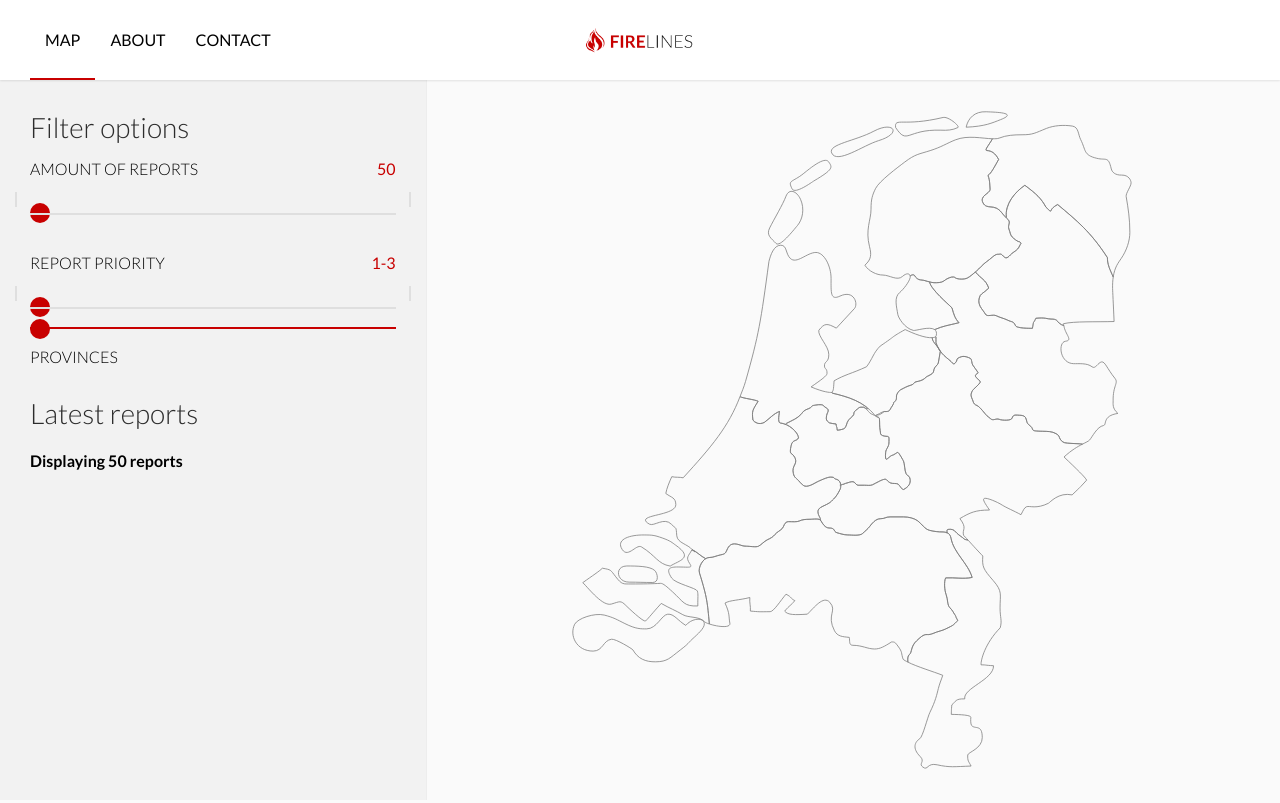
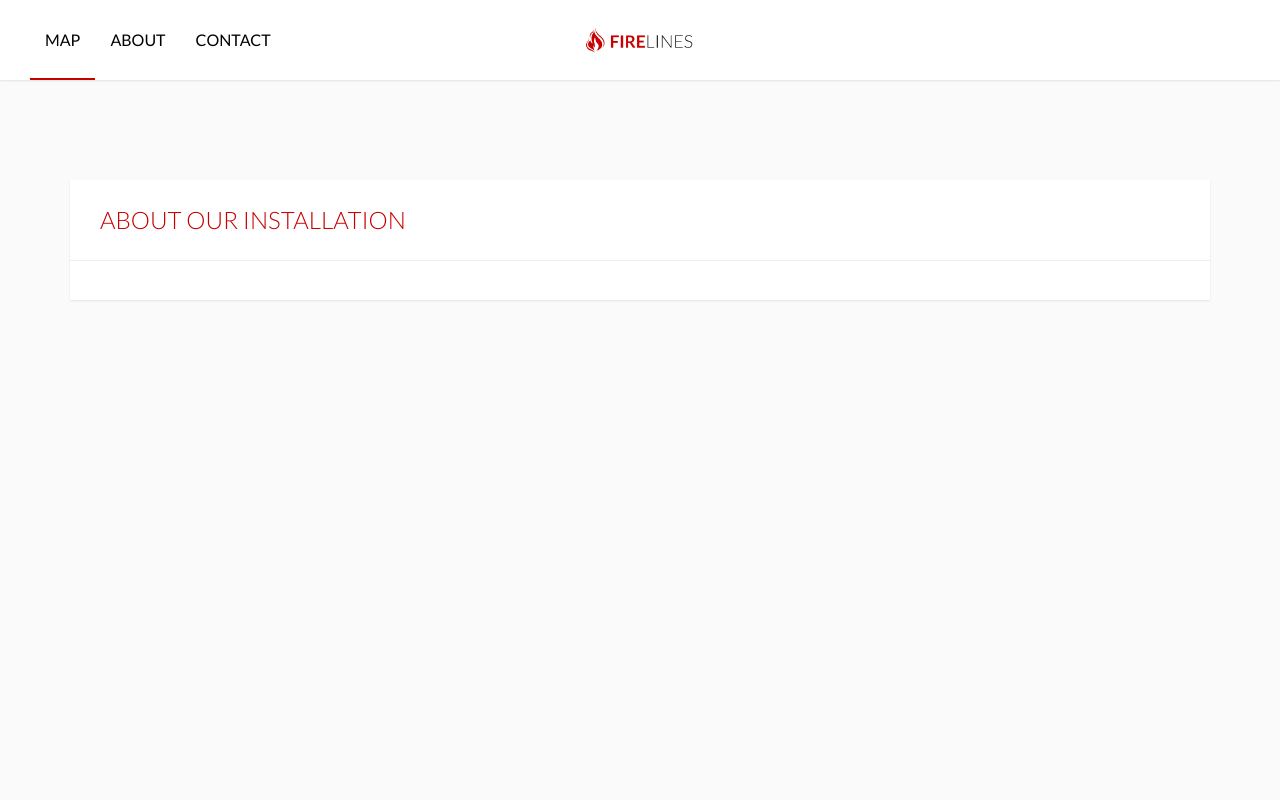
Before and after one commit to maxvij/FireLines, a PHP site: page / in a window 1280 px wide. After the commit the page ends 302 px from the top, so only its background shows below. Run offline with PHP 8.4, Linux system fonts and the light colour scheme; data that the repository does not hold is empty; style sheets or scripts are compiled from the project's sources; some libraries are stand-ins or nearby versions.

Commit message:
Added about page.

```diff
--- a/index.php
+++ b/index.php
@@ -2,84 +2,30 @@
 <html lang="en">
 <head>
     <meta charset="UTF-8">
-    <title>FireLines | Concept</title>
+    <title>FireLines | Real-time fire reports in the Netherlands</title>
     <link rel="stylesheet" href="src/css/vendor.css" media="all"/>
     <link rel="stylesheet" href="src/css/style.css" media="all"/>
-    <script type="text/javascript" src="src/js/vivus.min.js"></script>
-    <script type="text/javascript" src="src/js/svg.min.js"></script>
-    <script type="text/javascript" src="src/js/nouislider.min.js"></script>
 </head>
 <body>
-<div id="tooltip">
-	<p class="title">Test</p>
-</div>
 <div class="container-fluid">
     <?php include('partials/header.php'); ?>
-    <div class="row">
-        <div class="col-md-12 col-lg-6 col-xl-4">
-            <div id="sidebar">
+</div>
+<div class="container">
 	<div class="row">
 		<div class="col-12">
-						<div class="row">
-							<div class="col-12">
-								<h2>Filter options</h2>
-								<div class="row">
-									<div class="col-8">
-										<label>Amount of reports</label>
+			<div class="panel">
+				<div class="heading">
+					<h2>About our installation</h2>
 				</div>
-									<div class="col-4">
-										<label class="value" id="amount-slider-value"></label>
+				<div class="content">
+
 				</div>
-								</div>
-								<div class="row">
-									<div class="col-12">
-										<div id="amount-slider"></div>
-									</div>
-								</div>
-								<div class="row">
-									<div class="col-8">
-										<label>Report priority</label>
-									</div>
-									<div class="col-4">
-										<label class="value" id="priority-slider-value">1-3</label>
-									</div>
-								</div>
-								<div class="row">
-									<div class="col-12">
-										<div id="priority-slider"></div>
-									</div>
-								</div>
-							</div>
-							<div class="col-12">
-								<label>Provinces</label>
-								<div id="provinces"></div>
-							</div>
-						</div>
-					</div>
-                    <div class="col-12">
-						<h2>Latest reports</h2>
-						<h4>Displaying <span id="number-of-reports"></span> reports</h4>
-						<div class="latest-reports-wrapper">
-							<ul class="list" id="latest-reports">
-							</ul>
-						</div>
-					</div>
-				</div>
-            </div>
-        </div>
-        <div class="col-md-12 col-lg-6 col-xl-8">
-            <div id="map">
-                <div id="map-overlay">
-                    <object id="map-svg" type="image/svg+xml" data="src/img/nl.svg"></object>
-                </div>
-				<div id="data">
+				<div class="footer">
 
 				</div>
 			</div>
 		</div>
 	</div>
 </div>
-<!--suppress BadExpressionStatementJS -->
-<script type="text/javascript" src="src/js/firelines.js"></script>
 </body>
 </html>
--- /dev/null
+++ b/src/sass/pages.sass
@@ -0,0 +1,40 @@
+@import "includes"
+
+/*
+ * Pages styling
+ */
+.container-fluid + .container
+  margin-top: 100px
+.panel
+  background: $white
+  width: calc(100% + 30px)
+  margin: 0 -15px
+  padding: 0 15px
+  display: inline-block
+  float: left
+  +box-shadow(light)
+  .heading
+    height: 80px
+    padding: 20px 15px
+    &:after
+      content: ""
+      width: calc(100% + 60px)
+      margin: 20px -30px
+      height: 1px
+      display: inline-block
+      float: left
+      background: $border-color
+    h2
+      line-height: 40px
+      margin: 0
+      text-transform: uppercase
+      color: $accent
+      font-weight: 300
+  .content
+    padding: 20px 15px
+    h3
+      line-height: 20px
+      margin: 0
+      text-transform: uppercase
+      font-weight: 200
+      color: $accent
--- a/src/sass/style.sass
+++ b/src/sass/style.sass
@@ -3,3 +3,4 @@
 @import "header"
 @import "sidebar"
 @import "map"
+@import "pages"
```
Also changed, not shown: about.php (added, +85 -0 lines). Lines whose indentation alone changed are shown as unchanged.
